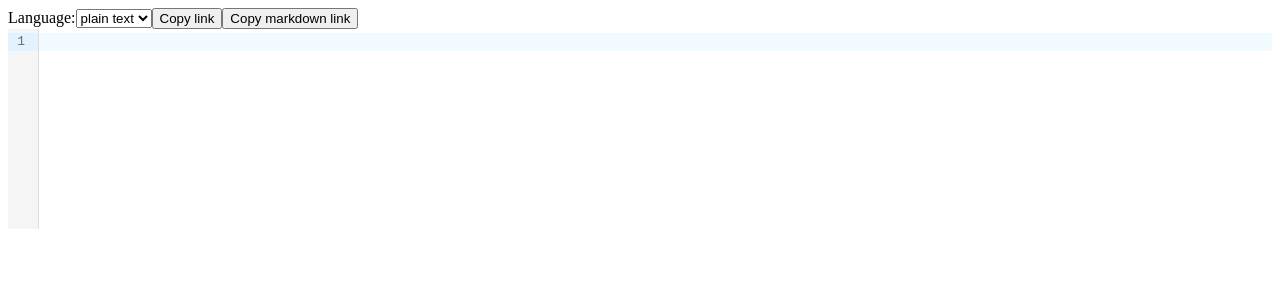
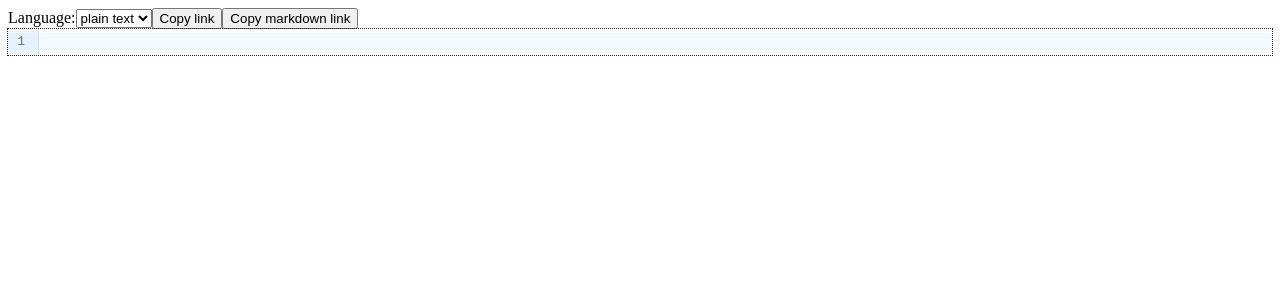
Before and after one commit to pnicto/paste, a React (Vite) app: page / in a window 1280 px wide. Shown: the top 300 px of the page. Built offline with nearby package versions, Linux system fonts and the light colour scheme.

Commit message:
feat: autofocus editor, auto height editor

```diff
--- a/src/App.tsx
+++ b/src/App.tsx
@@ -50,9 +50,10 @@ function App() {
 
       <CodeMirror
         value={value}
-        height="200px"
+        height="auto"
         onChange={onChange}
         extensions={extensions}
+        autoFocus
       />
     </>
   );
```
